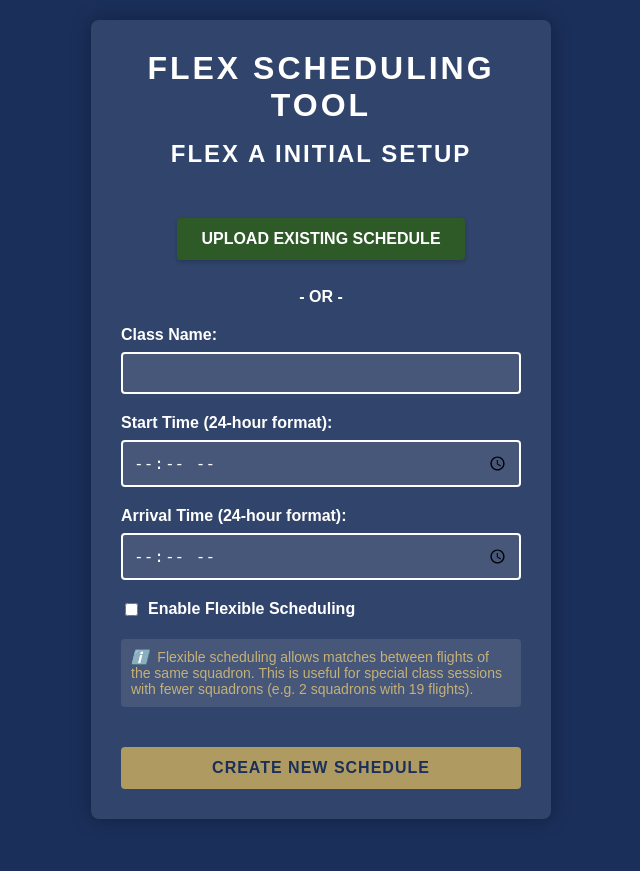
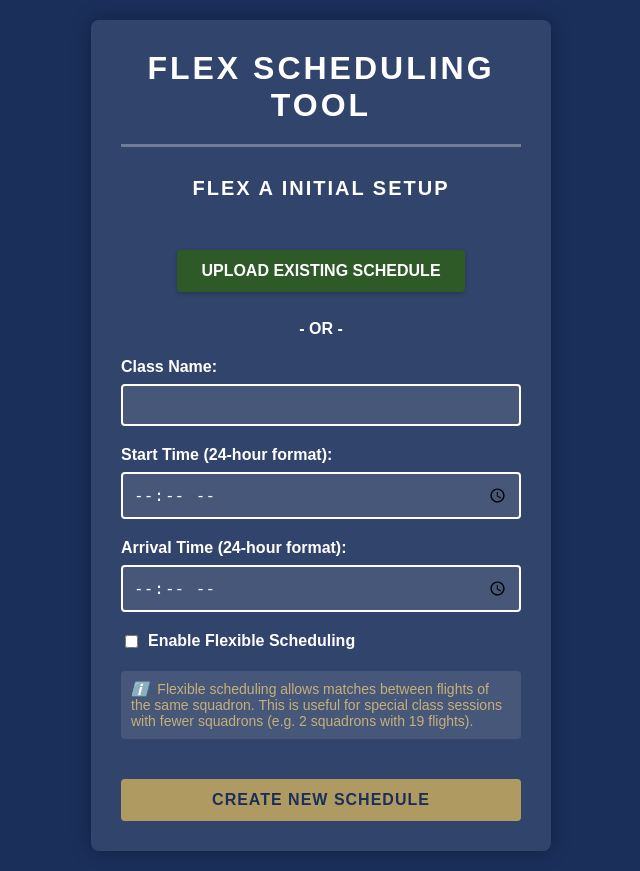
Before and after one commit to SOSgit-app/SOS-FLEX-APP, a Flask app: page / in a window 1280 px wide. Shown: the whole page, without its empty margins (319-959 px from the left). Before the commit the page ends 820 px from the top, so only its background shows below. Run offline with Flask 3, Linux system fonts and the light colour scheme.

Commit message:
Add spacing and divider between main title and subtitle

```diff
--- a/templates/index.html
+++ b/templates/index.html
@@ -28,15 +28,18 @@
         h1 {
             text-align: center;
             color: #ffffff;
+            margin-top: 0;
             margin-bottom: 30px;
             text-transform: uppercase;
             letter-spacing: 2px;
-            font-size: 24px;
+            font-size: 20px;
         }
         .main-title {
             text-align: center;
             color: #ffffff;
-            margin-bottom: 10px;
+            margin-bottom: 30px;
+            padding-bottom: 20px;
+            border-bottom: 3px solid rgba(255, 255, 255, 0.3);
             text-transform: uppercase;
             letter-spacing: 3px;
             font-size: 32px;
```
